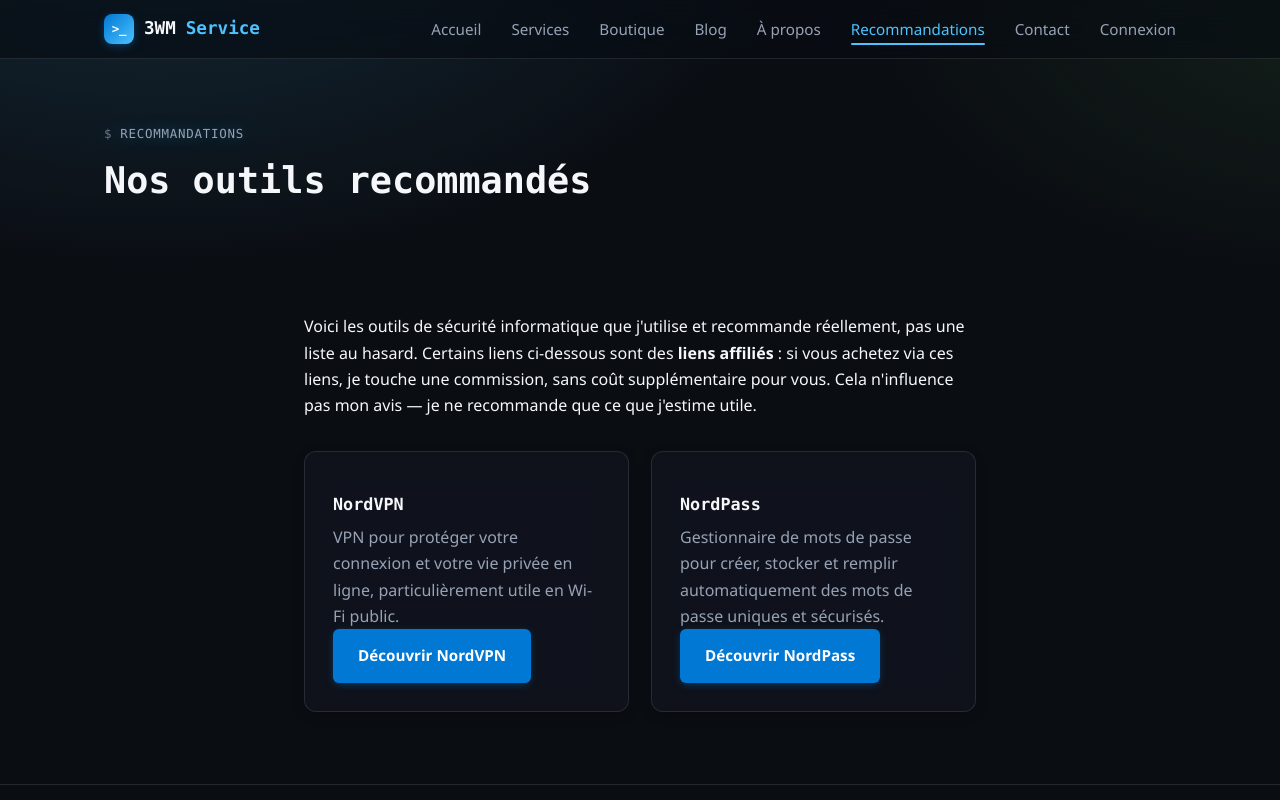
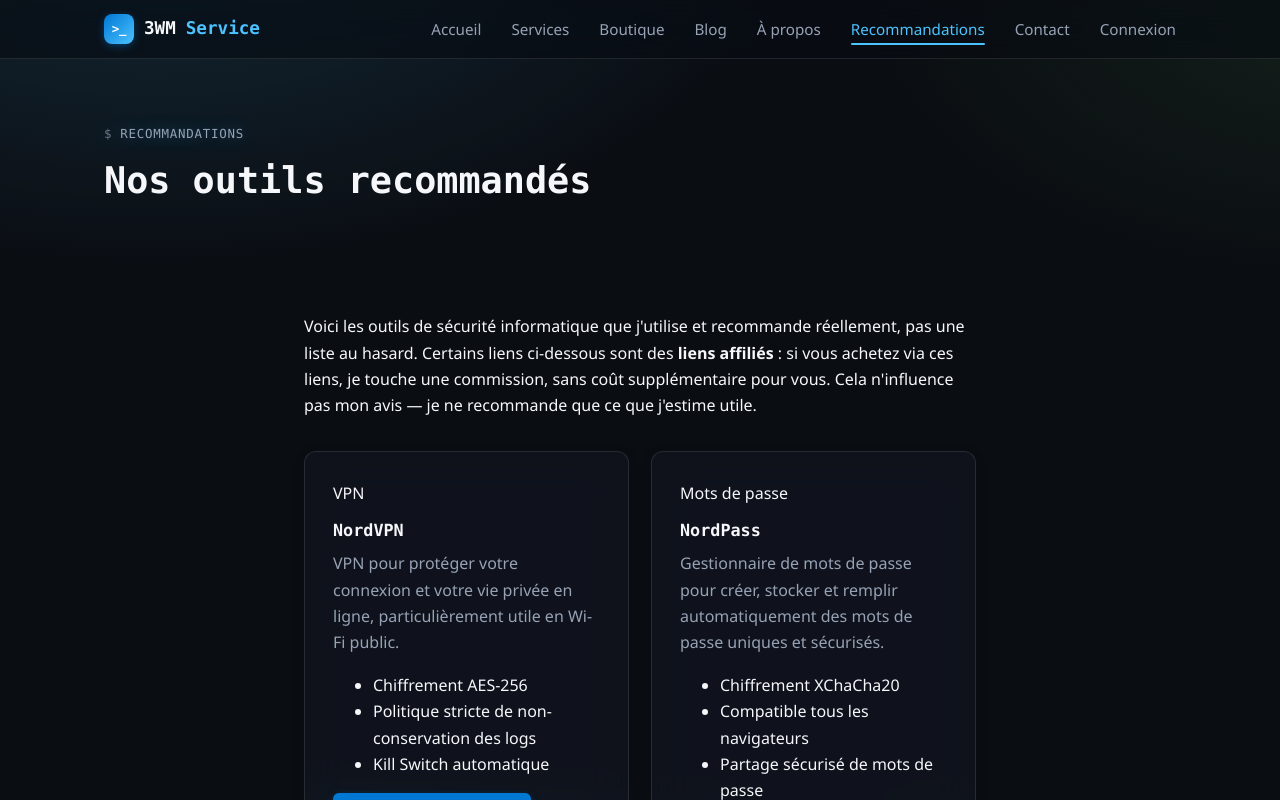
Before and after one commit to lhommedumilieu/3wm-service-site, a React (Vite) app: page /recommandations in a window 1280 px wide. Shown: the top 800 px of the page. Built offline with nearby package versions, Linux system fonts and the light colour scheme; no server answers.

Commit message:
Update Recommandations.jsx

```diff
--- a/src/pages/Recommandations.jsx
+++ b/src/pages/Recommandations.jsx
@@ -4,12 +4,16 @@ import useDocumentMeta from '../hooks/useDocumentMeta.js'
 const outils = [
   {
     nom: 'NordVPN',
+    badge: 'VPN',
     description: "VPN pour protéger votre connexion et votre vie privée en ligne, particulièrement utile en Wi-Fi public.",
+    points: ['Chiffrement AES-256', 'Politique stricte de non-conservation des logs', 'Kill Switch automatique'],
     lien: 'https://go.nordvpn.net/aff_c?offer_id=15&aff_id=157035&url_id=1172',
   },
   {
     nom: 'NordPass',
+    badge: 'Mots de passe',
     description: "Gestionnaire de mots de passe pour créer, stocker et remplir automatiquement des mots de passe uniques et sécurisés.",
+    points: ['Chiffrement XChaCha20', 'Compatible tous les navigateurs', 'Partage sécurisé de mots de passe'],
     lien: 'https://go.nordpass.io/aff_c?offer_id=488&aff_id=157035&url_id=9356',
   },
 ]
@@ -41,9 +45,15 @@ export default function Recommandations() {
 
           <div className="grid grid-2" style={{ marginTop: 32 }}>
             {outils.map((o, i) => (
-              <Reveal className="card" key={o.nom} delay={i * 0.08}>
+              <Reveal className="card partner-card" key={o.nom} delay={i * 0.08}>
+                <span className="partner-badge">{o.badge}</span>
                 <h3>{o.nom}</h3>
                 <p>{o.description}</p>
+                <ul className="partner-points">
+                  {o.points.map((pt) => (
+                    <li key={pt}>{pt}</li>
+                  ))}
+                </ul>
                 <a
                   href={o.lien}
                   target="_blank"
```
